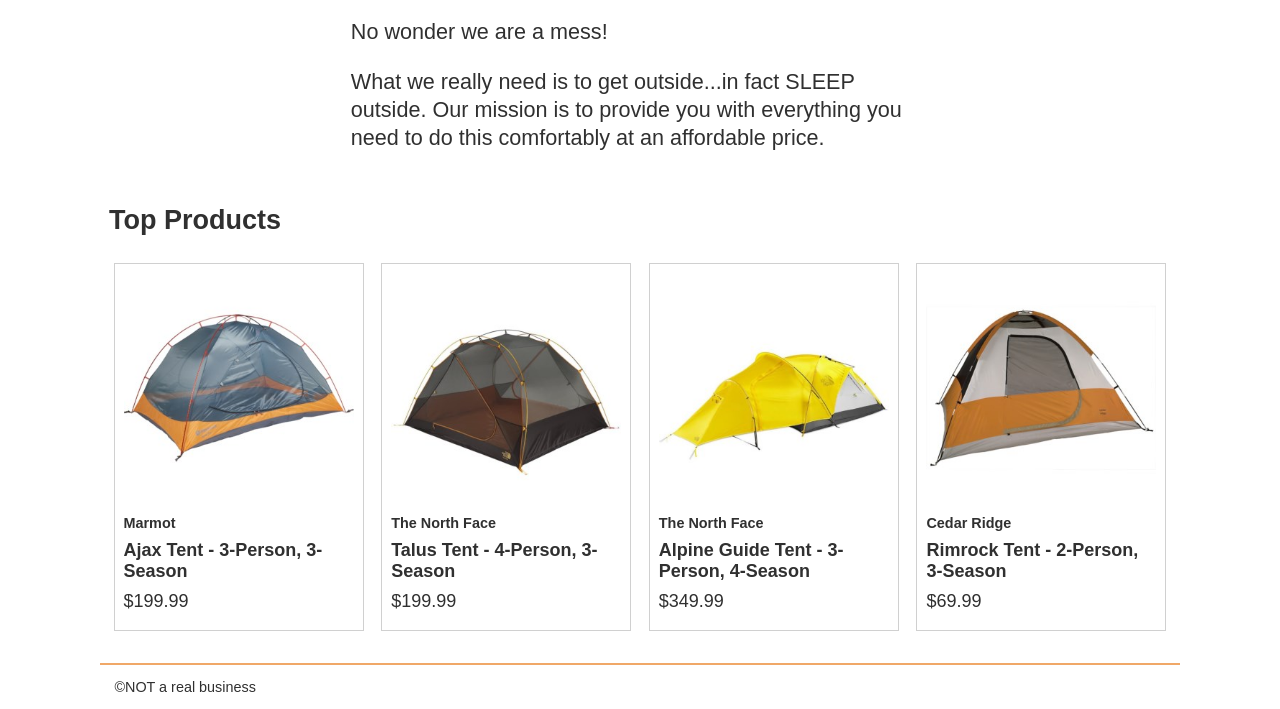
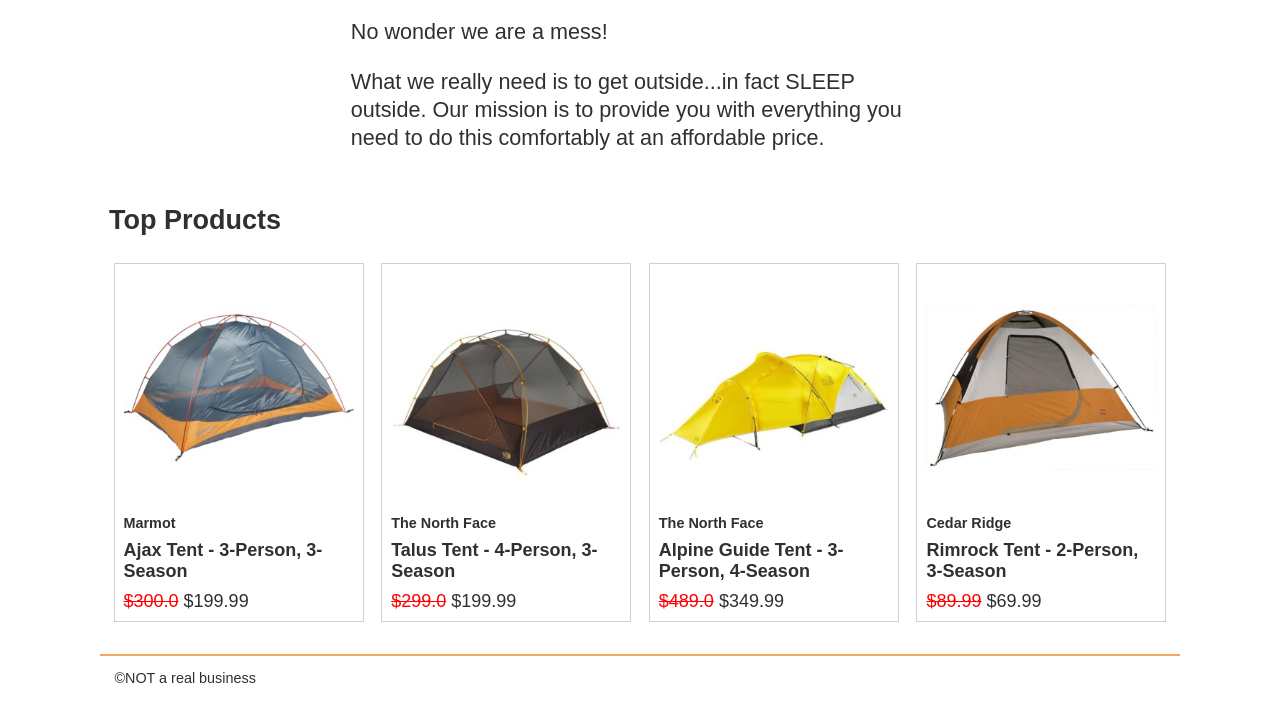
Before and after one commit to spencer-rafada/sleepoutside-wdd330, a website built with Vite: page src/index.html in a window 1280 px wide. Shown: the part 469-1178 px from the top of the page. Built offline with nearby package versions, Linux system fonts and the light colour scheme.

Commit message:
Discount added to product listings

```diff
--- a/src/css/style.css
+++ b/src/css/style.css
@@ -166,6 +166,17 @@
   width: 100%;
 }
 
+
+.product-card__price {
+  display: inline;
+  }
+/* styles for discount */
+.product-card__discount {
+  color: red;
+  text-decoration: line-through;
+  display: inline;
+  }
+
 /* Start cart list card styles */
 .cart-card {
   display: grid;
--- a/src/index.html
+++ b/src/index.html
@@ -61,6 +61,7 @@
             />
             <h3 class="card__brand">Marmot</h3>
             <h2 class="card__name">Ajax Tent - 3-Person, 3-Season</h2>
+            <p class="product-card__discount">$300.0</p>
             <p class="product-card__price">$199.99</p></a>
           </li>
           <li class="product-card">
@@ -71,6 +72,7 @@
             />
             <h3 class="card__brand">The North Face</h3>
             <h2 class="card__name">Talus Tent - 4-Person, 3-Season</h2>
+            <p class="product-card__discount">$299.0</p>
             <p class="product-card__price">$199.99</p></a>
             </li>
           </li>
@@ -84,6 +86,7 @@
             <h2 class="card__name">
               Alpine Guide Tent - 3-Person, 4-Season
             </h2>
+            <p class="product-card__discount">$489.0</p>
             <p class="product-card__price">$349.99</p></a>
           </li>
           <li class="product-card">
@@ -96,6 +99,7 @@
             <h2 class="card__name">
               Rimrock Tent - 2-Person, 3-Season
             </h2>
+            <p class="product-card__discount">$89.99</p>
             <p class="product-card__price">$69.99</p></a>
           </li>
         </ul>
```
